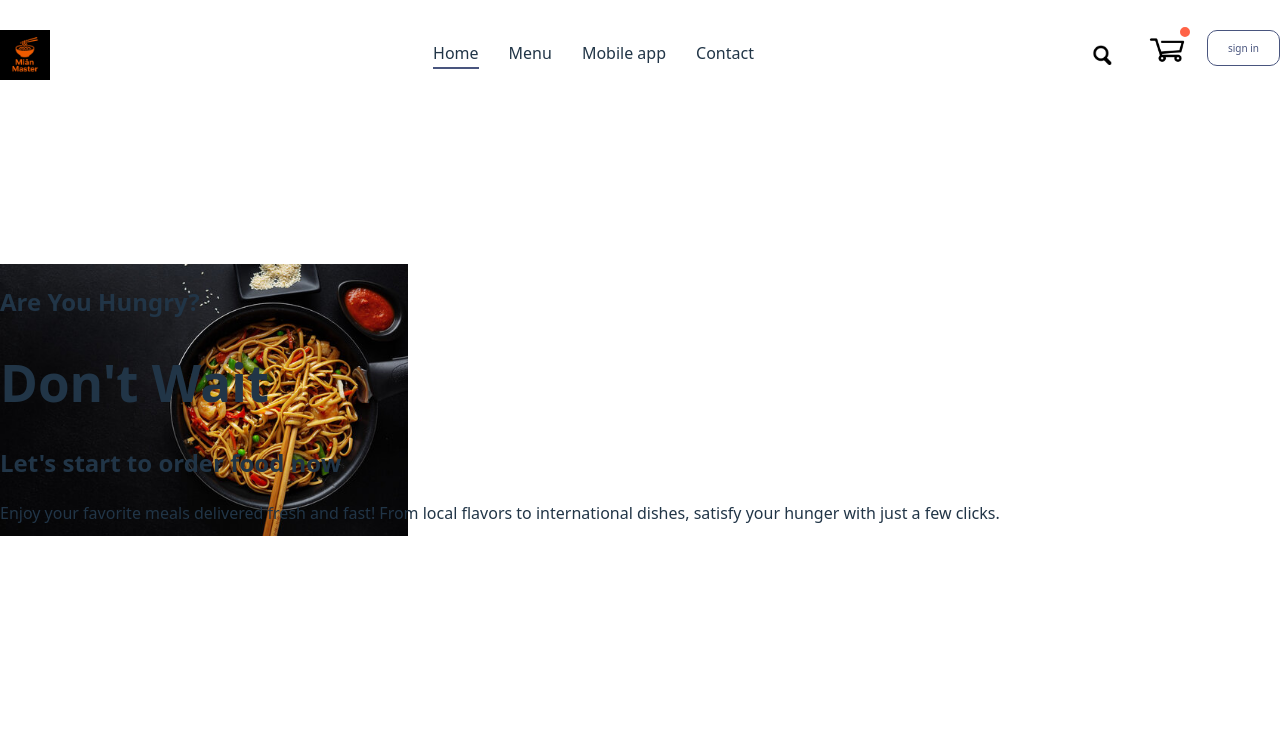
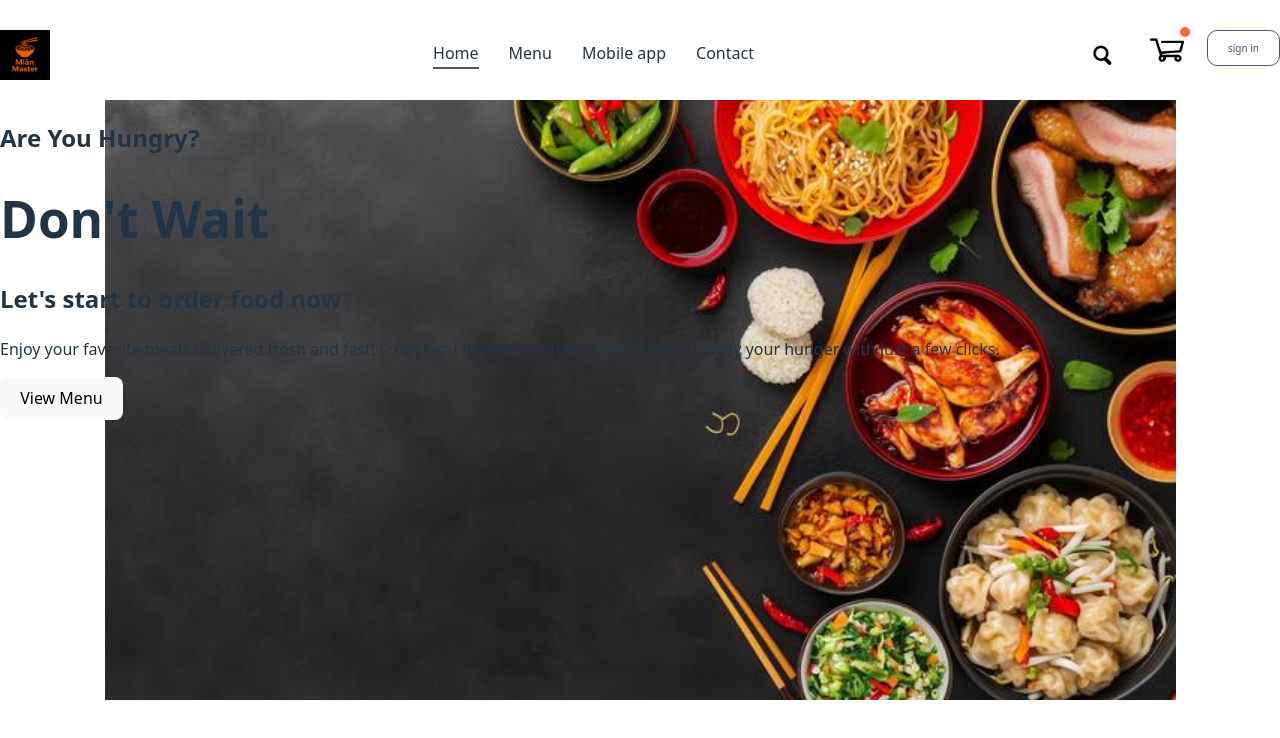
Before and after one commit to Mithsala123/Food-Delivery-App, a React (Vite) app in the folder frontend/: page / in a window 1280 px wide. Shown: the top 738 px of the page. Built offline with nearby package versions, Linux system fonts and the light colour scheme.

Commit message:
home page

```diff
--- a/frontend/src/components/Header/Header.css
+++ b/frontend/src/components/Header/Header.css
@@ -1,13 +1,9 @@
 .header{
-    height: 34vh;
+    height: 75vh;
     width: 100vw;
-    margin:0;
+    margin: 0;
     overflow: hidden;
-    position:relative;
-
-    background:url('/home.jpg') no repeat;
-    background-size:cover;
-    padding:0;
-    margin:0;
-
+    position: relative;
+    background: url('/home.jpg') no-repeat center center;
+    background-size: cover;
 }
```
Also changed, not shown: frontend/public/home.jpg, frontend/src/assets/home.jpg.
